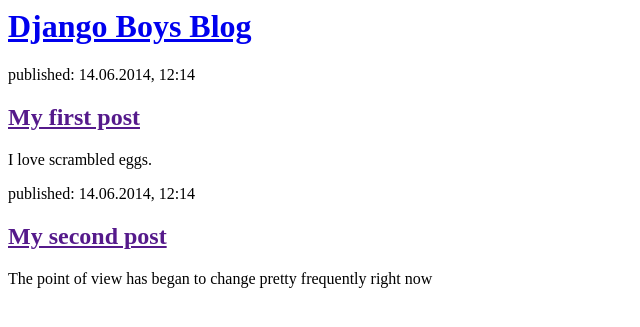
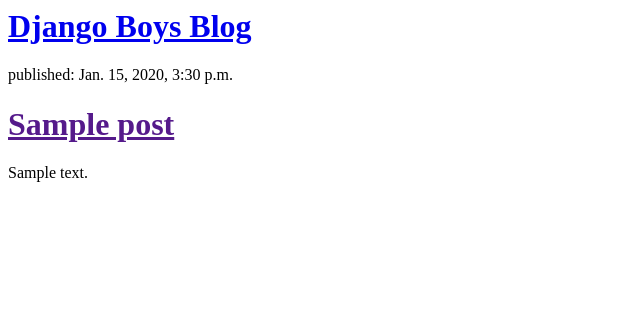
Before and after one commit to sidd-96/first-blog, a Django app: template blog/templates/blog/post_list.html in a window 1280 px wide. Shown: the top 327 px of the page, without its empty margins (0-640 px from the left). Run offline with Django 3.2, Linux system fonts and the light colour scheme; the template is opened without the code that fills it: values that come from a table or form of the project are taken from there, others are empty; tables that the repository leaves empty hold one stand-in row (values such as "Sample post").

Commit message:
Modified templates

```diff
--- a/blog/templates/blog/post_list.html
+++ b/blog/templates/blog/post_list.html
@@ -2,21 +2,16 @@
     <head>
         <title>Django Boys blog</title>
     </head>
-    <body>
-        <div>
+    <div>
             <h1><a href="/">Django Boys Blog</a></h1>
         </div>
-
-        <div>
-            <p>published: 14.06.2014, 12:14</p>
-            <h2><a href="">My first post</a></h2>
-              <p>I love scrambled eggs.</p>
-        </div>
-
-        <div>
-            <p>published: 14.06.2014, 12:14</p>
-            <h2><a href="">My second post</a></h2>
-            <p>The point of view has began to change pretty frequently right now</p>
-        </div>
+    <body>
+      {% for post in posts %}
+      <div>
+      <p> published: {{post.published_date}} </p>
+      <h1><a href="">{{post.titles}}</a></h1>
+      <p>{{ post.text|linebreaksbr }}</p>
+    </div>
+        {% endfor %}
     </body>
 </html>
--- a/blog/views.py
+++ b/blog/views.py
@@ -1,3 +1,6 @@
 from django.shortcuts import render
+from django.utils import timezone
+from .models import Post
 def post_list(request):
-    return render(request, 'blog/post_list.html')
+    posts=Post.objects.filter(published_date__lte=timezone.now()).order_by('published_date')
+    return render(request, 'blog/post_list.html',{'posts':posts})
```
